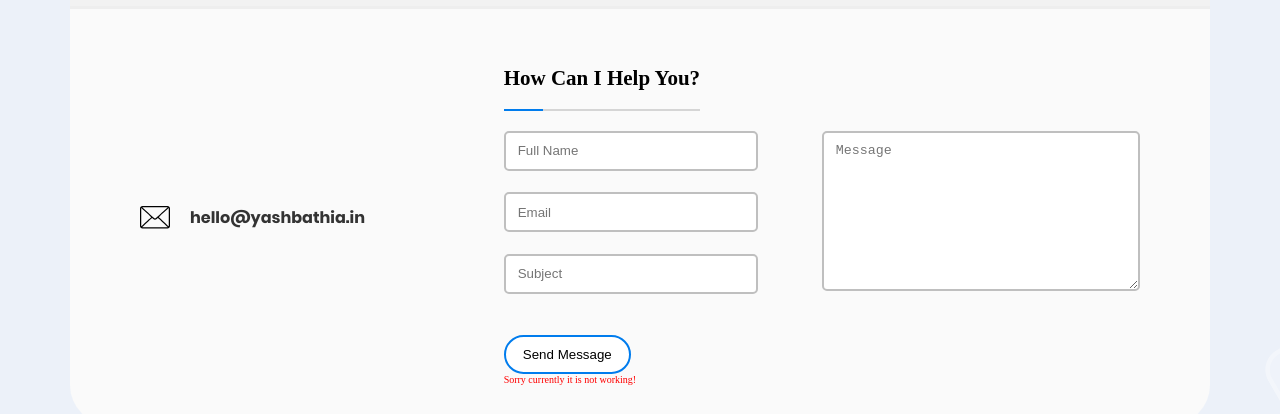
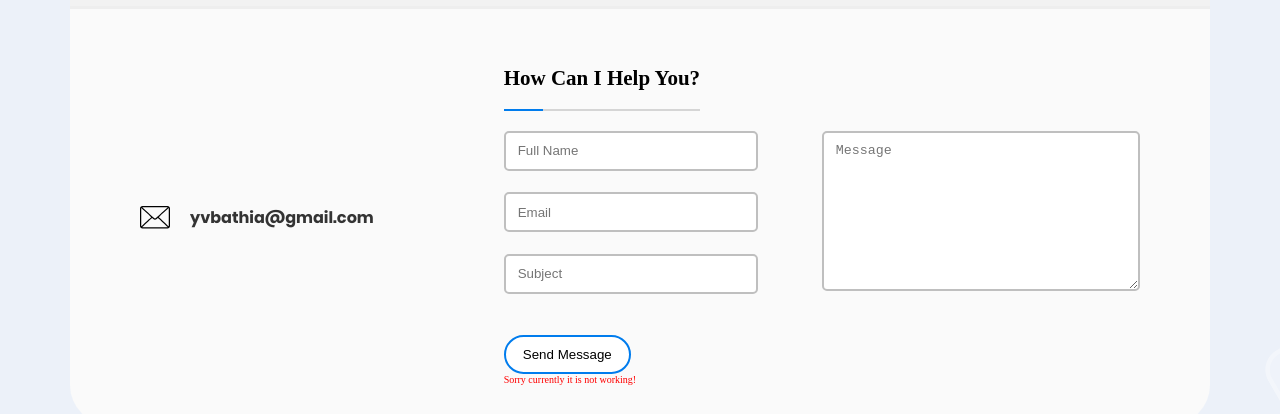
Before and after one commit to yvbathia/yashbathia, a React (Create React App) app: page /contact in a window 1280 px wide. Shown: the part 342-756 px from the top of the page. Built offline with nearby package versions, Linux system fonts and the light colour scheme; a web font is replaced by a local one.

Commit message:
Update index.jsx

```diff
--- a/src/Containers/Contact/index.jsx
+++ b/src/Containers/Contact/index.jsx
@@ -12,7 +12,7 @@ const Contact = () => {
       <div className={s.root}>
         <div className={s.emailContainer}>
           <Email />
-          <h4 className={s.email}>hello@yashbathia.in</h4>
+          <h4 className={s.email}>yvbathia@gmail.com</h4>
         </div>
         <div className={s.formContainer}>
           <div className={s.head}>
```
